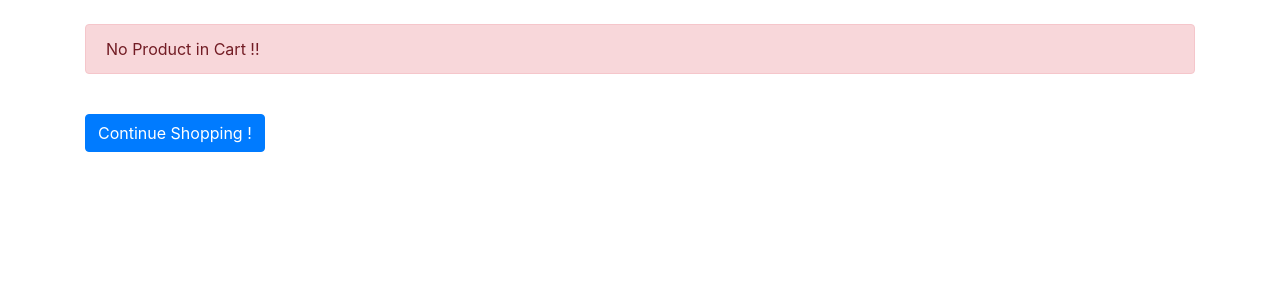
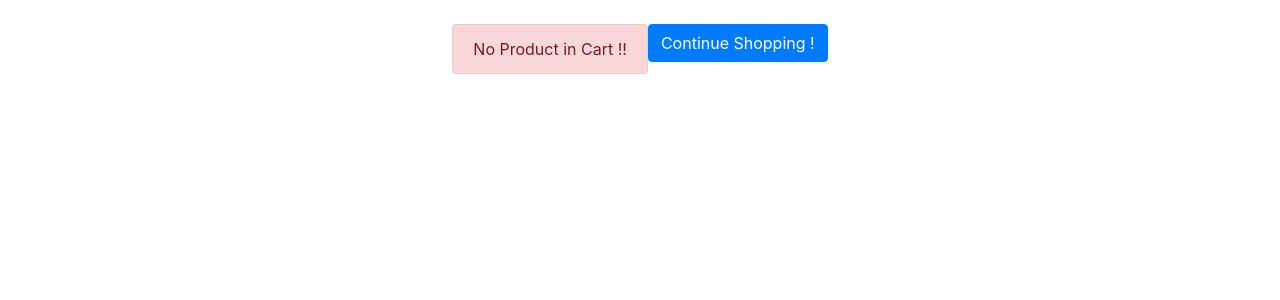
Before and after one commit to KinjalDas/MyShoppingApp, a Django app: page /cart/ in a window 1280 px wide. Shown: the part 56-356 px from the top of the page. Run offline with Django 3.2, Linux system fonts and the light colour scheme; data comes from the database, SQL or seed files in the repository; both versions use the stored data as it was after the commit; data that the repository does not hold is empty; some libraries are stand-ins or nearby versions.

```diff
--- a/MyShop/templates/MyShop/cart.html
+++ b/MyShop/templates/MyShop/cart.html
@@ -1,9 +1,9 @@
 {% extends 'base.html' %}
 {% block body %}
+<div class="row justify-content-md-center">
 {% if cart %}
-<div class="row justify-content-md-center">
+{% for product_pair in prod_pairs %}
 <div class="col-md-6 col-lg-4 col-sm-1">
-{% for product_pair in prod_pairs %}
 <br>
 <div class="card" style="width: 9rem;">
   <img src="{{ product_pair.product.image.url }}" class="card-img-top" alt="No image Found!">
@@ -28,15 +28,19 @@
     <br>
     <a class="btn btn-danger" href="/remove_from_cart/{{ product_pair.product.pid }}">REMOVE</a>
   </div>
-</div>
-</div>
+  </div>
+  </div>
 {% endfor %}
 </div>
+<div style="margin-top:10px;">
 <a class ="btn btn-success" href="#">Checkout !</a>
+</div>
 {% else %}
 <div class="alert alert-danger" role="alert">No Product in Cart !!</div>
 
 {% endif %}
 <br>
+<p style="display:block;">
 <a class ="btn btn-primary" href="/">Continue Shopping !</a>
+</p>
 {% endblock %}
--- a/MyShop/templates/MyShop/category.html
+++ b/MyShop/templates/MyShop/category.html
@@ -1,6 +1,7 @@
 {% extends 'base.html' %}
   {% block body %}
   <br>
+  <div class="row justify-content-md-center">
   {% if found %}
   {% for product in products %}
   <br>
@@ -14,9 +15,9 @@
       <p class="card-text">Availability: {% if product.quantity > 0 %}<span class="badge badge-success">Available !</span>{% else %}<span class="badge badge-danger">Out of Stock !!</span>{% endif %}</p>
     </div>
   </div>
-  </div>
   <br>
   {% endfor %}
   {% endif %}
+  </div>
   <br>
   {% endblock %}
--- a/MyShop/templates/MyShop/details.html
+++ b/MyShop/templates/MyShop/details.html
@@ -1,5 +1,6 @@
     {% extends 'base.html' %}
     {% block body %}
+    <div class="row justify-content-md-center">
     {% if product %}
     <div class="card" style="width: 9rem;">
       <img src="{{ product.image.url }}" class="card-img-top" alt="No image Found!">
@@ -14,4 +15,5 @@
     {% else %}
     Product Not Found !!
     {% endif %}
+    </div>
     {% endblock %}
```
Also changed, not shown: sqlite3.db.
